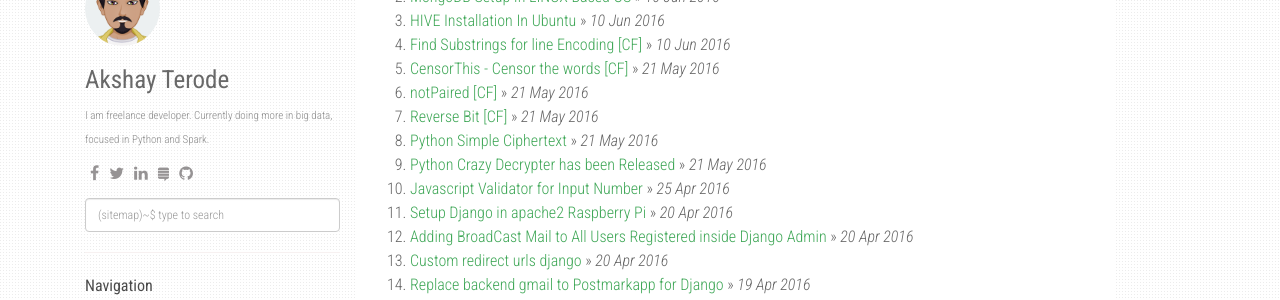
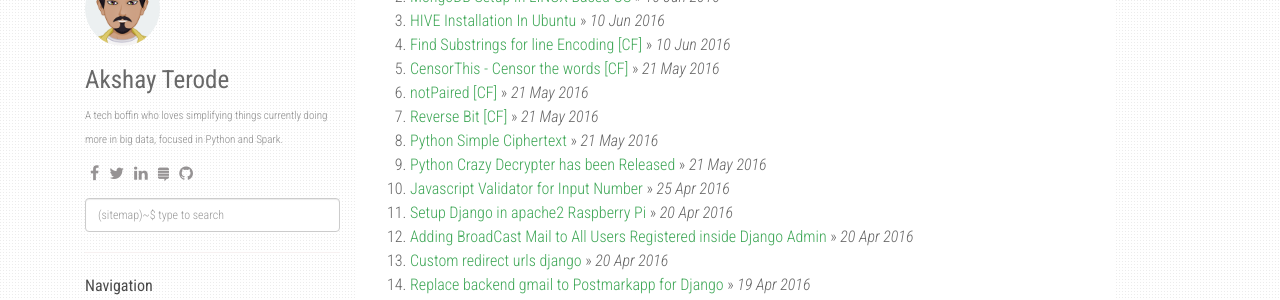
Before and after one commit to terodea/terodea.github.io, a Jekyll site: the page built from index.html, in a window 1280 px wide. Shown: the part 129-429 px from the top of the page. Built offline with Jekyll 4.4.1, drawn with Linux system fonts in a browser that asks for light colours; nearby versions of some CDN libraries; the list of posts is cut into pages by our own code.

Commit message:
Update _config.yml

```diff
--- a/_config.yml
+++ b/_config.yml
@@ -2,7 +2,7 @@ title: The Portfolio & Writings of Akshay Terode
 description: My Personal writings.
 author: Akshay Terode
 github: https://github.com/terodea
-about: I am freelance developer. Currently doing more in big data, focused in Python and Spark.
+about: A tech boffin who loves simplifying things currently doing more in big data, focused in Python and Spark.
 disqus_shortname: stackproblems
 google_analytics: UA-XXXXXXXX-Y
 avatar_url: /static/img/avatar.png
```
